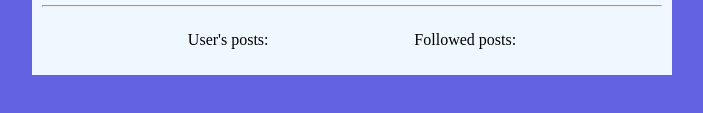
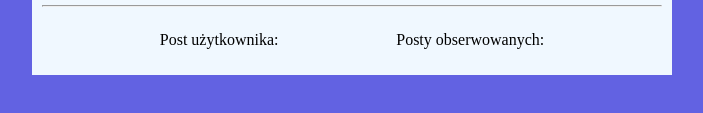
Before and after one commit to jakubczkkk/PDwCO_TwitterClone.github.io, a plain HTML site: page main.html in a window 1280 px wide. Shown: the part 447-560 px from the top of the page, without its empty margins (288-991 px from the left). Drawn offline with Linux system fonts and the light colour scheme.

Commit message:
final changes

```diff
--- a/main.html
+++ b/main.html
@@ -53,13 +53,13 @@
 
             <div id="posts">
                 <div>
-                    <p>User's posts:</p>
+                    <p>Post użytkownika:</p>
                     <div id='user-posts'>
                     </div>
                 </div>
 
                 <div>
-                    <p>Followed posts:</p>
+                    <p>Posty obserwowanych:</p>
                     <div id='followed-posts'>
                     </div>
                 </div>
```
Also changed, not shown: index.js (+0 -12 lines).
